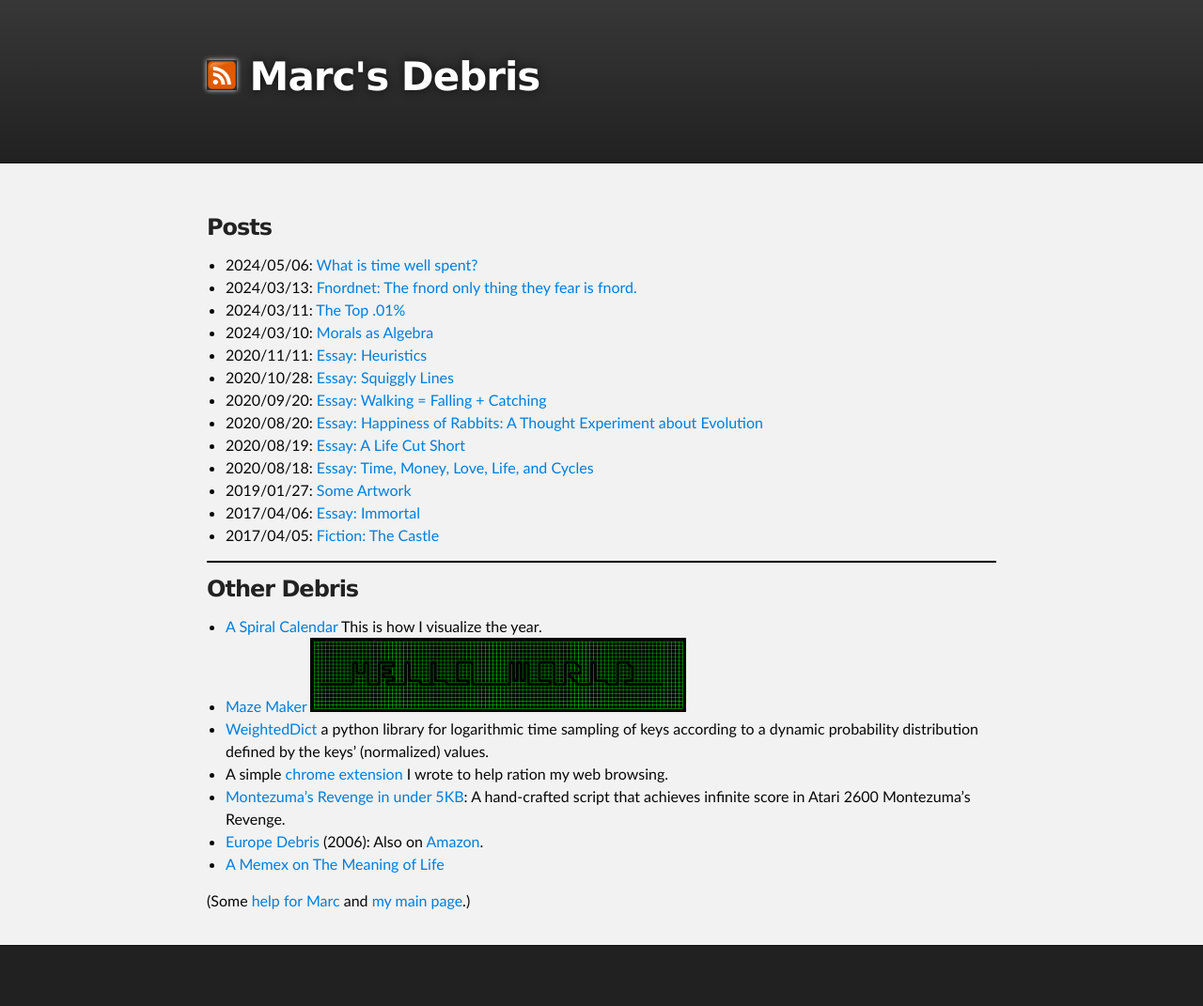
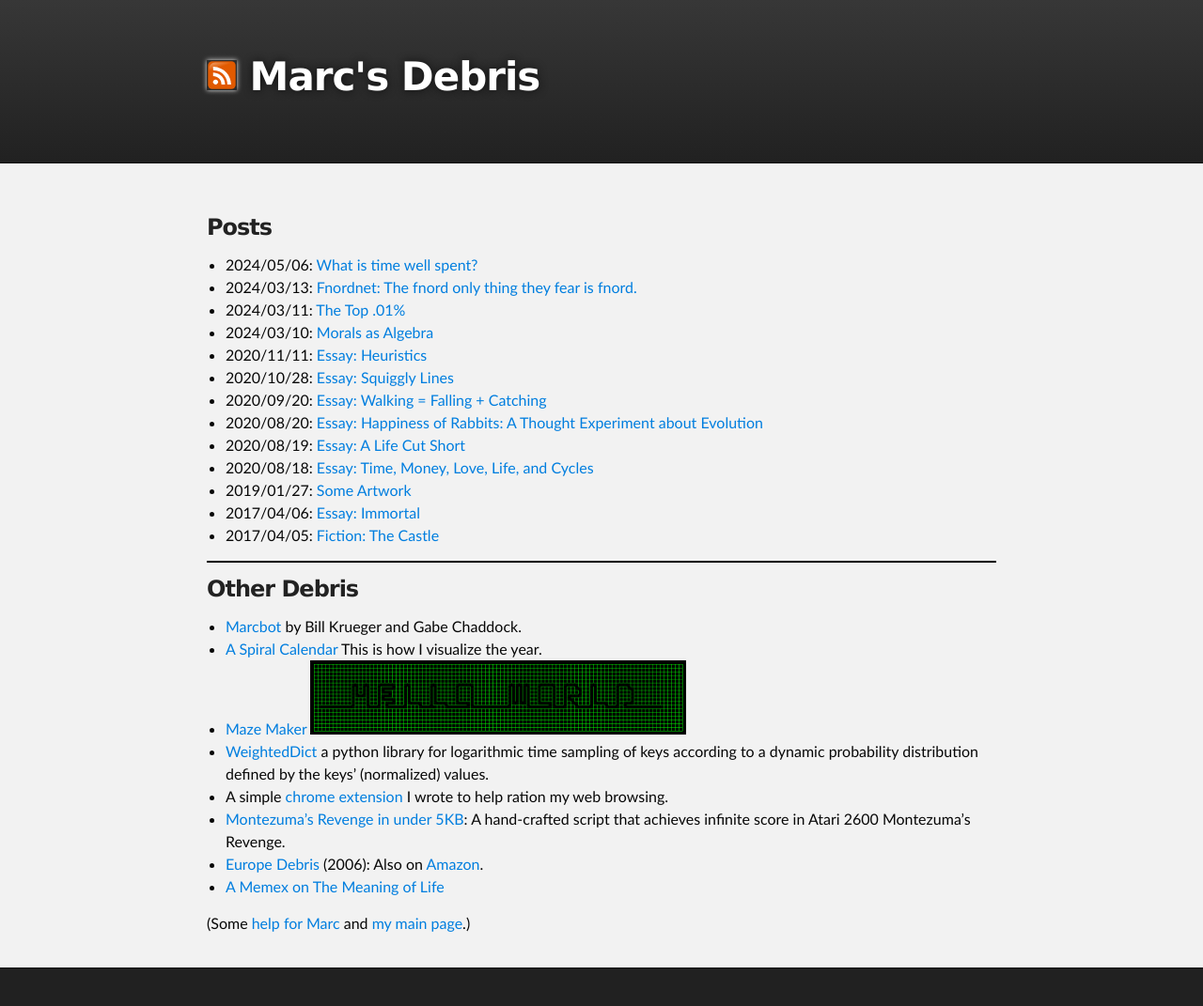
Before and after one commit to marcpickett1/marcpickett1.github.io, a Jekyll site: the page built from ebris.md, in a window 1280 px wide. Shown: the whole page at 94% size. Built offline with Jekyll 4.4.1, drawn with Linux system fonts in a browser that asks for light colours; before the commit the page ends 1047 px from its top, so only the background shows below that.

Commit message:
Push it.

```diff
--- a/ebris.md
+++ b/ebris.md
@@ -18,6 +18,7 @@
 
 ### Other Debris
 
+* [Marcbot](./debris/marcbot.mp3) by Bill Krueger and Gabe Chaddock.
 * [A Spiral Calendar](./debris/uzumakal.html) This is how I visualize the year.
 * [Maze Maker](https://github.com/marcpickett1/maze/) ![](./assets/hello_world.gif "hello world."){:width="400"}
 * [WeightedDict](https://github.com/google/weighted-dict/) a python library for logarithmic time sampling of keys according to a dynamic probability distribution defined by the keys' (normalized) values.
```
Also changed, not shown: 1 other file.
